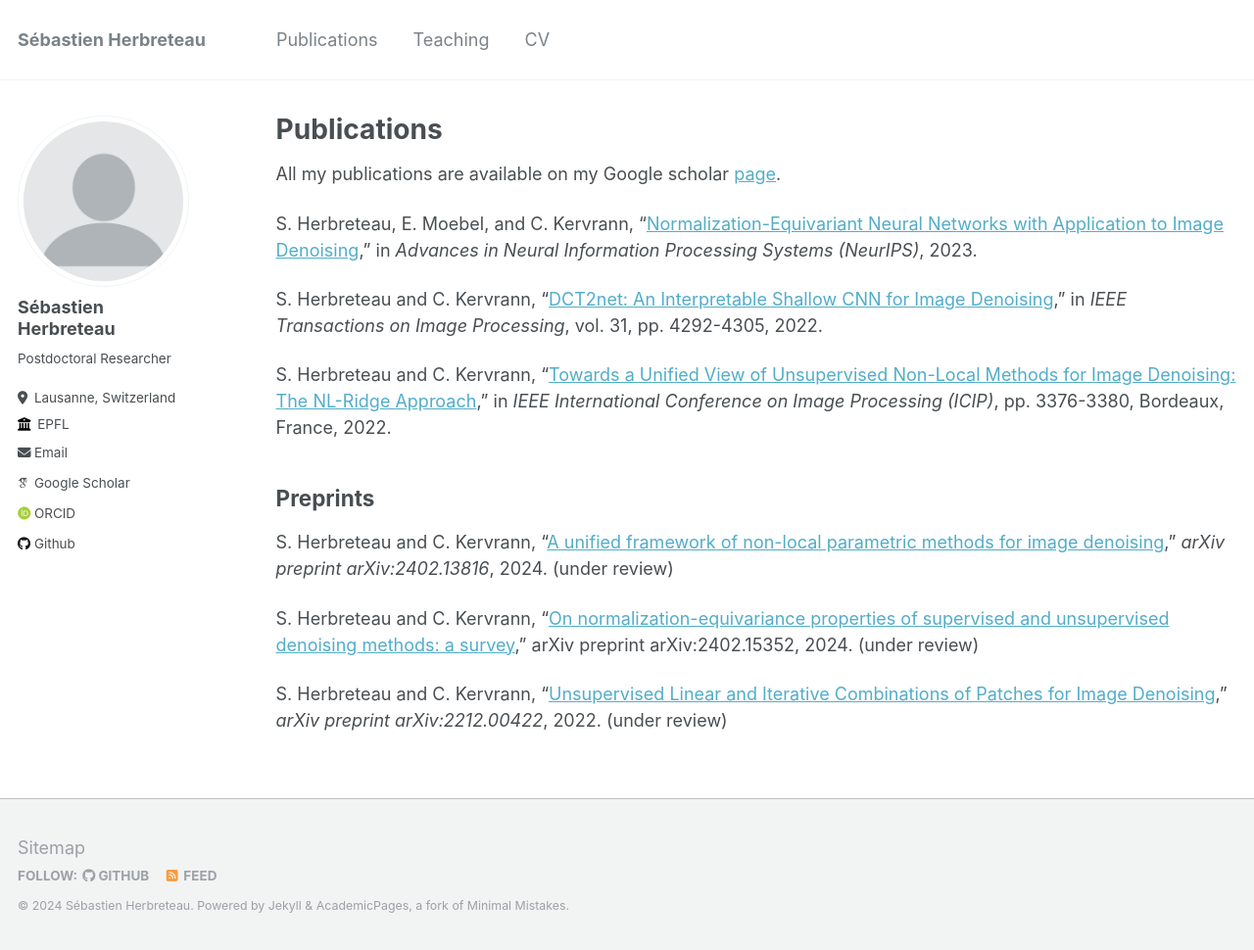
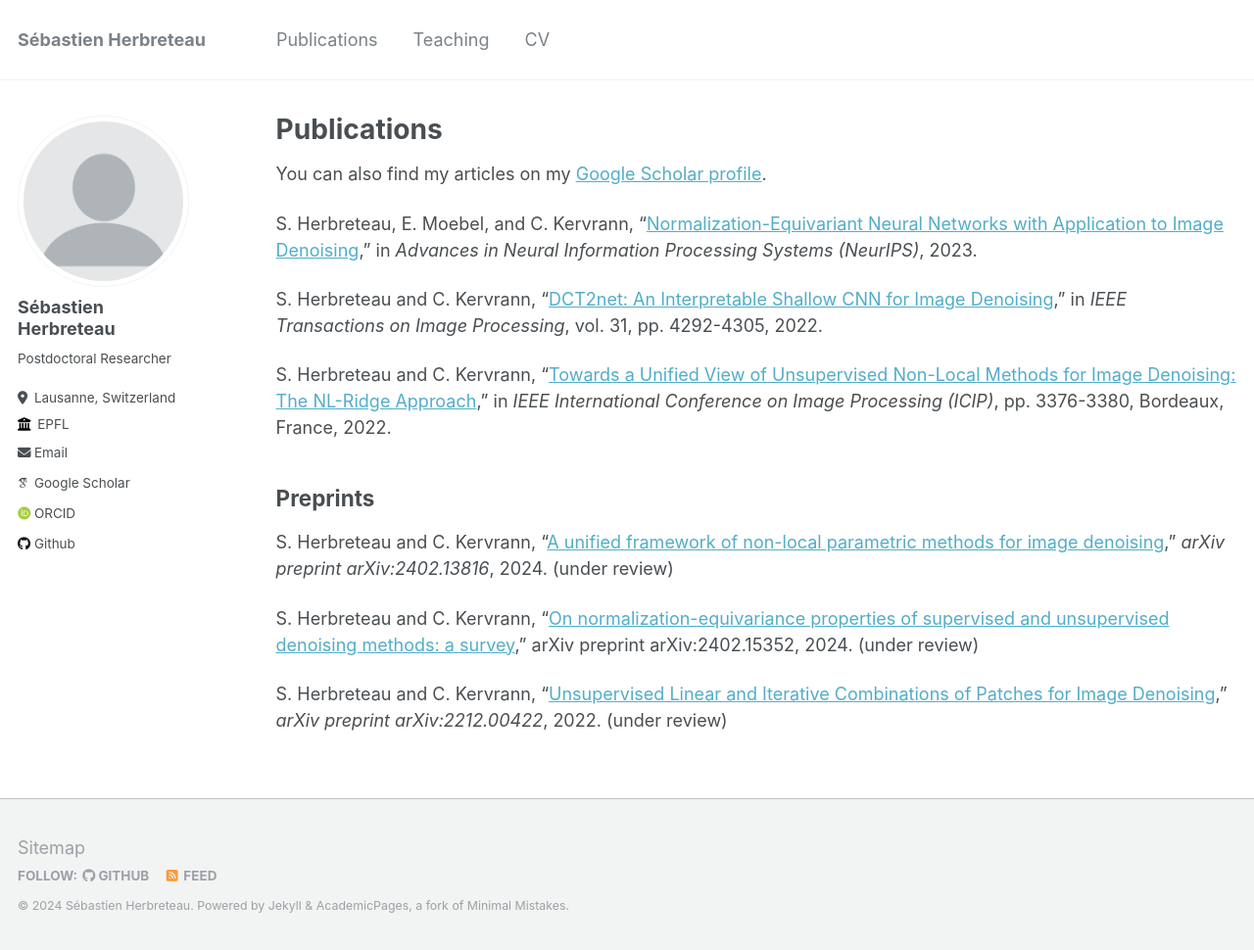
Before and after one commit to sherbret/sherbret.github.io, a Jekyll site: the page built from _pages/publications.md, in a window 1280 px wide and 970 px high. Shown: the whole window at 98% size. Built offline with Jekyll 4.4.1, drawn with Linux system fonts in a browser that asks for light colours; some web fonts are replaced.

Commit message:
Update publications.md

```diff
--- a/_pages/publications.md
+++ b/_pages/publications.md
@@ -5,7 +5,7 @@ permalink: /publications/
 author_profile: true
 ---
 
-All my publications are available on my Google scholar [page](https://scholar.google.com/citations?user=49pGY58AAAAJ&hl=fr&oi=ao).
+You can also find my articles on my [Google Scholar profile](https://scholar.google.com/citations?user=49pGY58AAAAJ&hl=fr&oi=ao).
 
 
 
```
